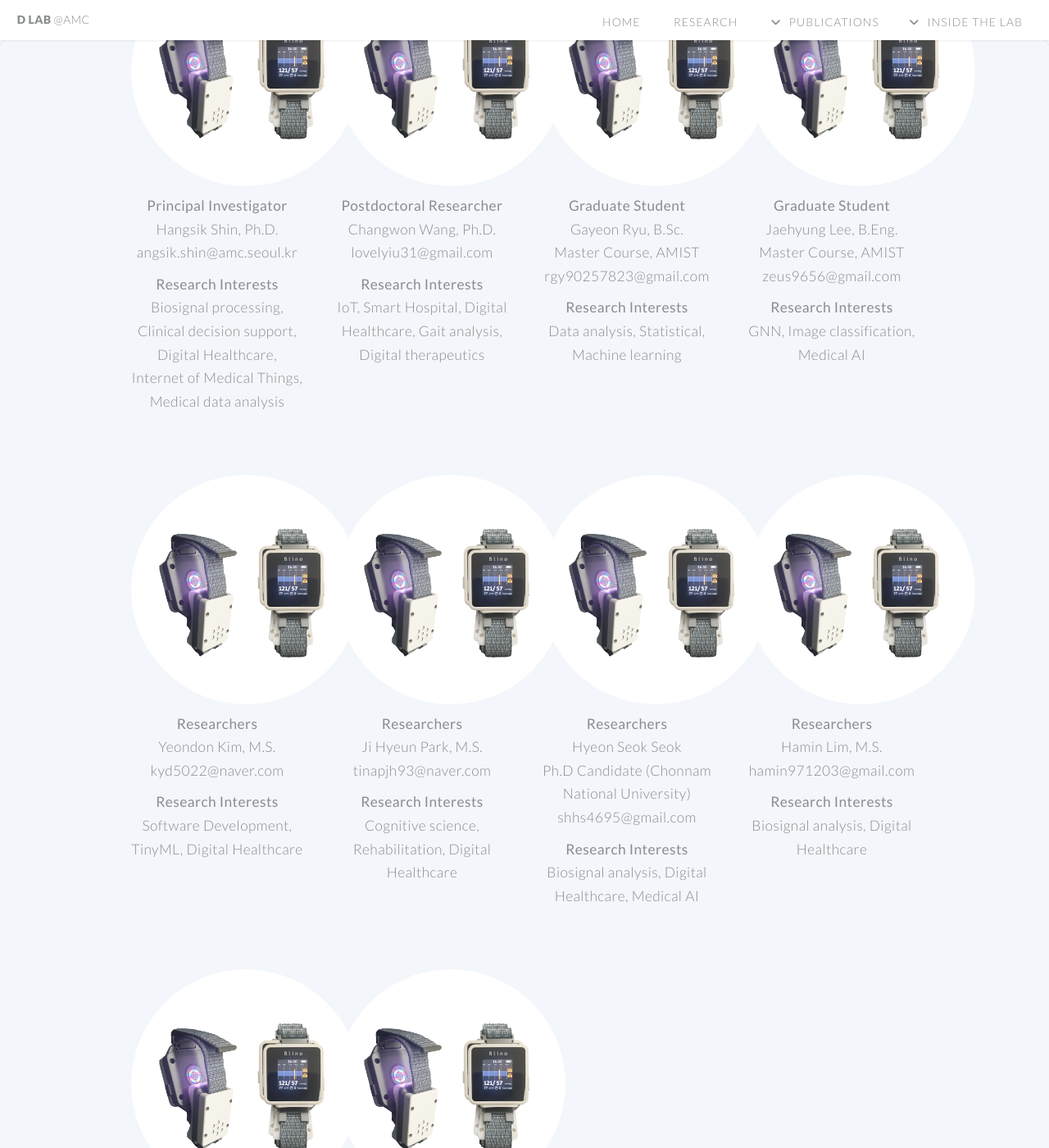
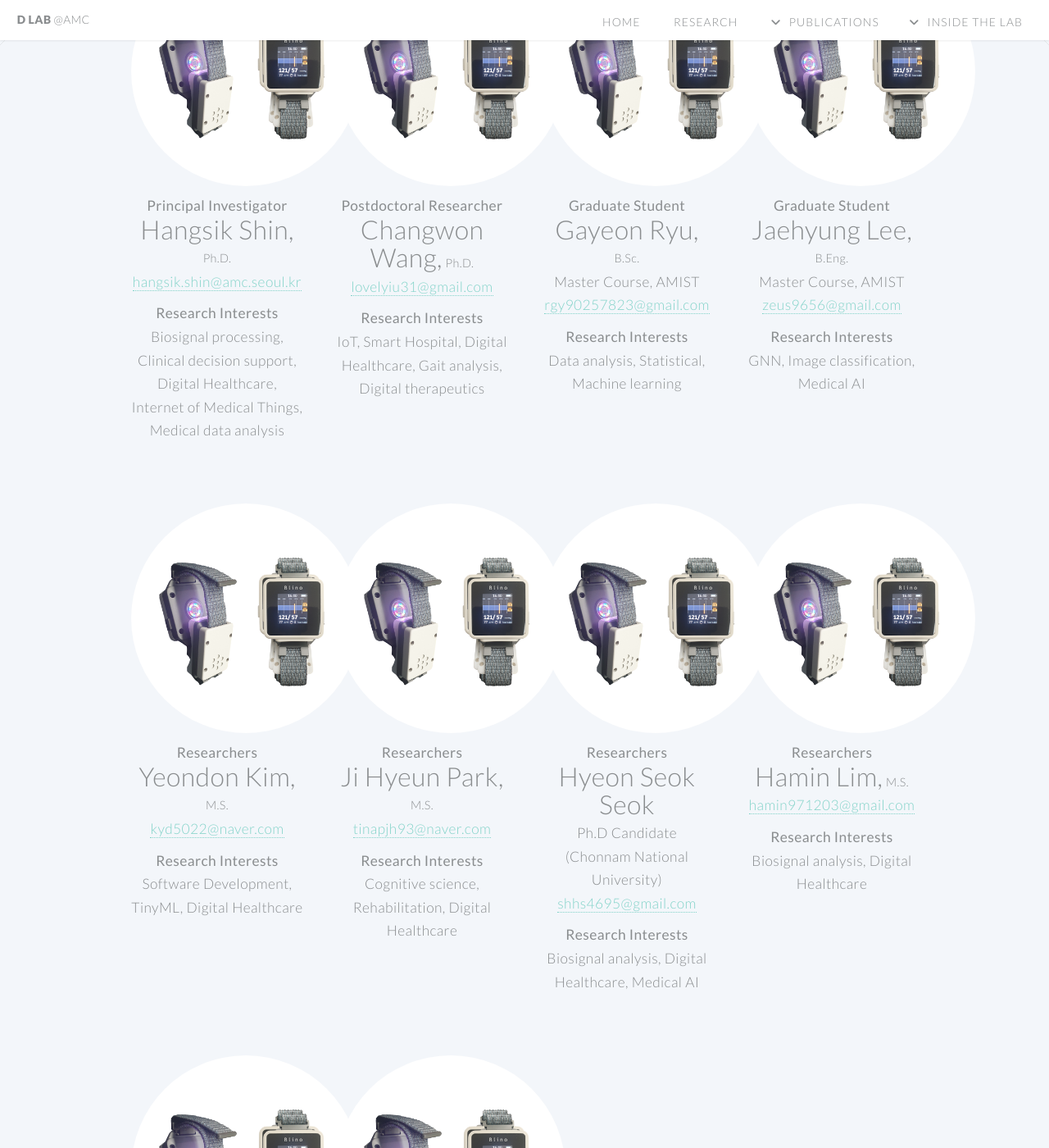
Before and after one commit to ydon1111/ydon1111.github.io, a Jekyll site: the page built from htmls/inside_the_lab/memebers.html, in a window 1280 px wide and 1400 px high, scrolled down 378 px. Shown: the whole window at 82% size. Built offline with Jekyll 4.4.1, drawn with Linux system fonts in a browser that asks for light colours; nearby versions of some CDN libraries; some of the changed text lies outside the part shown.

Commit message:
memebers txt 수정

```diff
--- a/htmls/inside_the_lab/memebers.html
+++ b/htmls/inside_the_lab/memebers.html
@@ -25,8 +25,8 @@ layout: default
 
           <p style="text-align: center; margin: 10px 0;">
             <strong>Principal Investigator</strong><br>
-            Hangsik Shin, Ph.D.<br>
-            angsik.shin@amc.seoul.kr
+            <span style="font-size: 2rem; "> Hangsik Shin,</span> <span style="font-size: 0.9rem;">Ph.D.</span><br>
+            <a href="mailto:hangsik.shin@amc.seoul.kr">hangsik.shin@amc.seoul.kr</a>
           </p>
 
           <p style="text-align: center; margin: 5px 0;">
@@ -45,10 +45,11 @@ layout: default
             </a>
           </div>
 
+
           <p style="text-align: center; margin: 10px 0;">
             <strong>Postdoctoral Researcher</strong><br>
-            Changwon Wang, Ph.D.<br>
-            lovelyiu31@gmail.com
+            <span style="font-size: 2rem; "> Changwon Wang,</span> <span style="font-size: 0.9rem;">Ph.D.</span><br>
+            <a href="mailto:lovelyiu31@gmail.com">lovelyiu31@gmail.com</a>
           </p>
 
           <p style="text-align: center; margin: 5px 0;">
@@ -67,10 +68,11 @@ layout: default
 
           <p style="text-align: center; margin: 10px 0;">
             <strong>Graduate Student</strong><br>
-            Gayeon Ryu, B.Sc.<br>
+            <span style="font-size: 2rem; "> Gayeon Ryu,</span> <span style="font-size: 0.9rem;">B.Sc.</span><br>
             Master Course, AMIST<br>
-            rgy90257823@gmail.com
+            <a href="mailto:rgy90257823@gmail.com">rgy90257823@gmail.com</a>
           </p>
+
 
           <p style="text-align: center; margin: 5px 0;">
             <strong>Research Interests</strong><br>
@@ -88,9 +90,9 @@ layout: default
 
           <p style="text-align: center; margin: 10px 0;">
             <strong>Graduate Student</strong><br>
-            Jaehyung Lee, B.Eng.<br>
+            <span style="font-size: 2rem; "> Jaehyung Lee,</span> <span style="font-size: 0.9rem;">B.Eng.</span><br>
             Master Course, AMIST<br>
-            zeus9656@gmail.com
+            <a href="mailto:zeus9656@gmail.com">zeus9656@gmail.com</a>
           </p>
 
           <p style="text-align: center; margin: 5px 0;">
@@ -116,8 +118,8 @@ layout: default
 
           <p style="text-align: center; margin: 10px 0;">
             <strong>Researchers</strong><br>
-            Yeondon Kim, M.S.<br>
-            kyd5022@naver.com
+            <span style="font-size: 2rem; "> Yeondon Kim,</span> <span style="font-size: 0.9rem;">M.S.</span><br>
+            <a href="mailto:kyd5022@naver.com">kyd5022@naver.com</a>
           </p>
 
           <p style="text-align: center; margin: 5px 0;">
@@ -136,9 +138,10 @@ layout: default
 
           <p style="text-align: center; margin: 10px 0;">
             <strong>Researchers</strong><br>
-            Ji Hyeun Park, M.S.<br>
-            tinapjh93@naver.com
+            <span style="font-size: 2rem; "> Ji Hyeun Park,</span> <span style="font-size: 0.9rem;"> M.S.</span><br>
+            <a href="mailto:tinapjh93@naver.com">tinapjh93@naver.com</a>
           </p>
+
 
           <p style="text-align: center; margin: 5px 0;">
             <strong>Research Interests</strong><br>
@@ -156,10 +159,11 @@ layout: default
 
           <p style="text-align: center; margin: 10px 0;">
             <strong>Researchers</strong><br>
-            Hyeon Seok Seok<br>
-            Ph.D Candidate (Chonnam National University)<br>
-            shhs4695@gmail.com
+            <span style="font-size: 2rem; "> Hyeon Seok Seok</span> <br>
+            Ph.D Candidate<br>(Chonnam National University)<br>
+            <a href="mailto:shhs4695@gmail.com">shhs4695@gmail.com</a>
           </p>
+
 
           <p style="text-align: center; margin: 5px 0;">
             <strong>Research Interests</strong><br>
@@ -177,9 +181,10 @@ layout: default
 
           <p style="text-align: center; margin: 10px 0;">
             <strong>Researchers</strong><br>
-            Hamin Lim, M.S.<br>
-            hamin971203@gmail.com
+            <span style="font-size: 2rem; ">Hamin Lim,</span> <span style="font-size: 0.9rem;">M.S.</span><br>
+            <a href="mailto:hamin971203@gmail.com">hamin971203@gmail.com</a>
           </p>
+
 
           <p style="text-align: center; margin: 5px 0;">
             <strong>Research Interests</strong><br>
@@ -200,9 +205,10 @@ layout: default
 
           <p style="text-align: center; margin: 10px 0;">
             <strong>Researchers</strong><br>
-            Ye Eun Choi, B.Sc<br>
-            yechoi.amc@gmail.com
+            <span style="font-size: 2rem; ">Ye Eun Choi,</span> <span style="font-size: 0.9rem;">B.Sc</span><br>
+            <a href="mailto:yechoi.amc@gmail.com">yechoi.amc@gmail.com</a>
           </p>
+
 
           <p style="text-align: center; margin: 5px 0;">
             <strong>Research Interests</strong><br>
@@ -220,8 +226,8 @@ layout: default
 
           <p style="text-align: center; margin: 10px 0;">
             <strong>Administrative Assistant</strong><br>
-            Seoyun Park<br>
-            seoyun.amc@gmail.com
+            <span style="font-size: 2rem; ">Seoyun Park</span>
+            <a href="mailto:seoyun.amc@gmail.com">seoyun.amc@gmail.com</a>
           </p>
         </div>
       </div>
```
Lines whose indentation alone changed are shown as unchanged.
